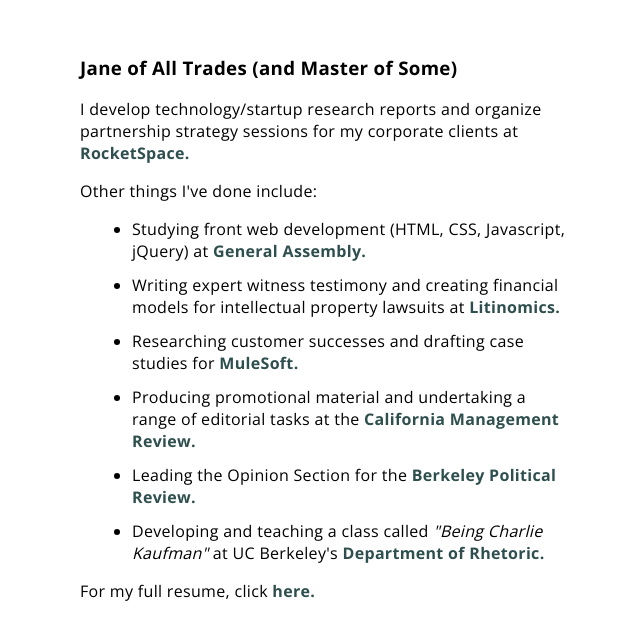
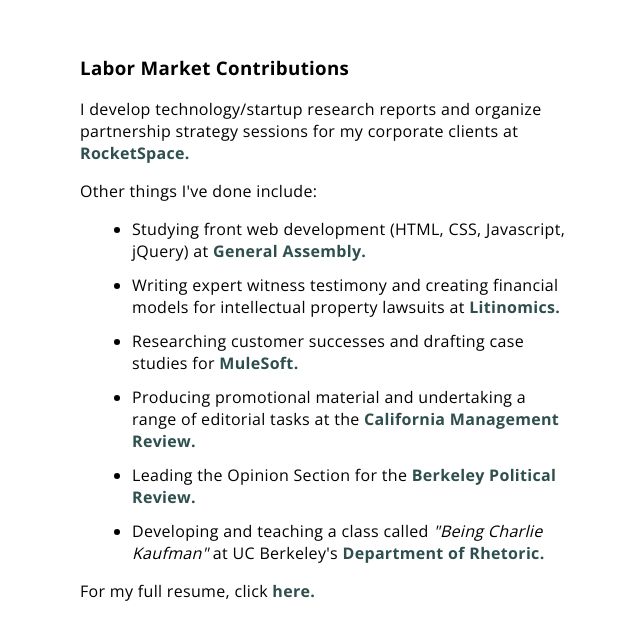
Before and after one commit to tinaparija/tinaparija.github.io, a plain HTML site: page index.html in a window 1280 px wide. Shown: the part 1639-2278 px from the top of the page, without its empty margins (304-944 px from the left). Drawn offline with nearby package versions, Linux system fonts and the light colour scheme.

Commit message:
Update index.html

```diff
--- a/index.html
+++ b/index.html
@@ -51,7 +51,7 @@
 
 			<section class = "work"> <a name ="Work"></a>
 				<div class = "postblock">
-					<h3>Jane of All Trades (and Master of Some)</h3>
+					<h3>Labor Market Contributions</h3>
 					<p>I develop technology/startup research reports and organize partnership strategy sessions for my corporate clients at <a href="http://www.rocketspace.com/">RocketSpace.</a></p>
 
 					<p>Other things I've done include: </p>
```
